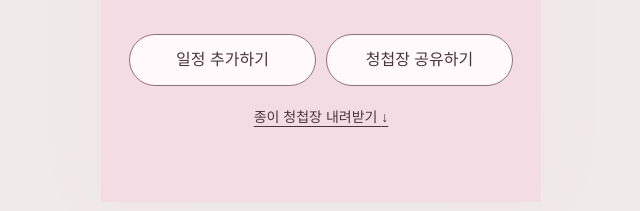
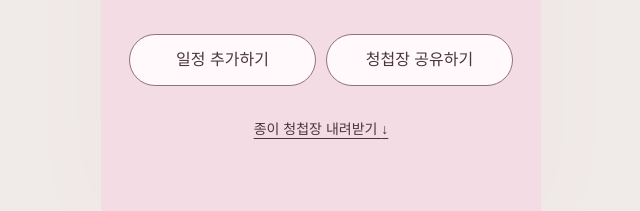
Before and after one commit to yuriandhoon/wedding, a Jekyll site: the page built from yuri/index.html, in a window 1280 px wide. Shown: the part 3344-3555 px from the top of the page, without its empty margins (319-959 px from the left). Built offline with Jekyll 4.4.1, drawn with Linux system fonts in a browser that asks for light colours.

Commit message:
Update style.css

```diff
--- a/css/style.css
+++ b/css/style.css
@@ -513,18 +513,15 @@ p {
 
 .closing .paper-download {
   display: inline-block;
-  margin-top: 12px;
-  padding: 6px 8px;
-  color: inherit;
-  font-size: 14px;
+  margin-top: 24px;   padding: 6px 8px;
+  color: inherit;     font-size: 14px;
   text-decoration: underline;
   text-underline-offset: 4px;
 }
 
 .closing p {
   font-family: var(--serif);
-  font-size: 14px;
-  line-height: 2.2;
+  font-size: 14px;   line-height: 2.2;
 }
 
 .closing p:not(.eyebrow) {
```
